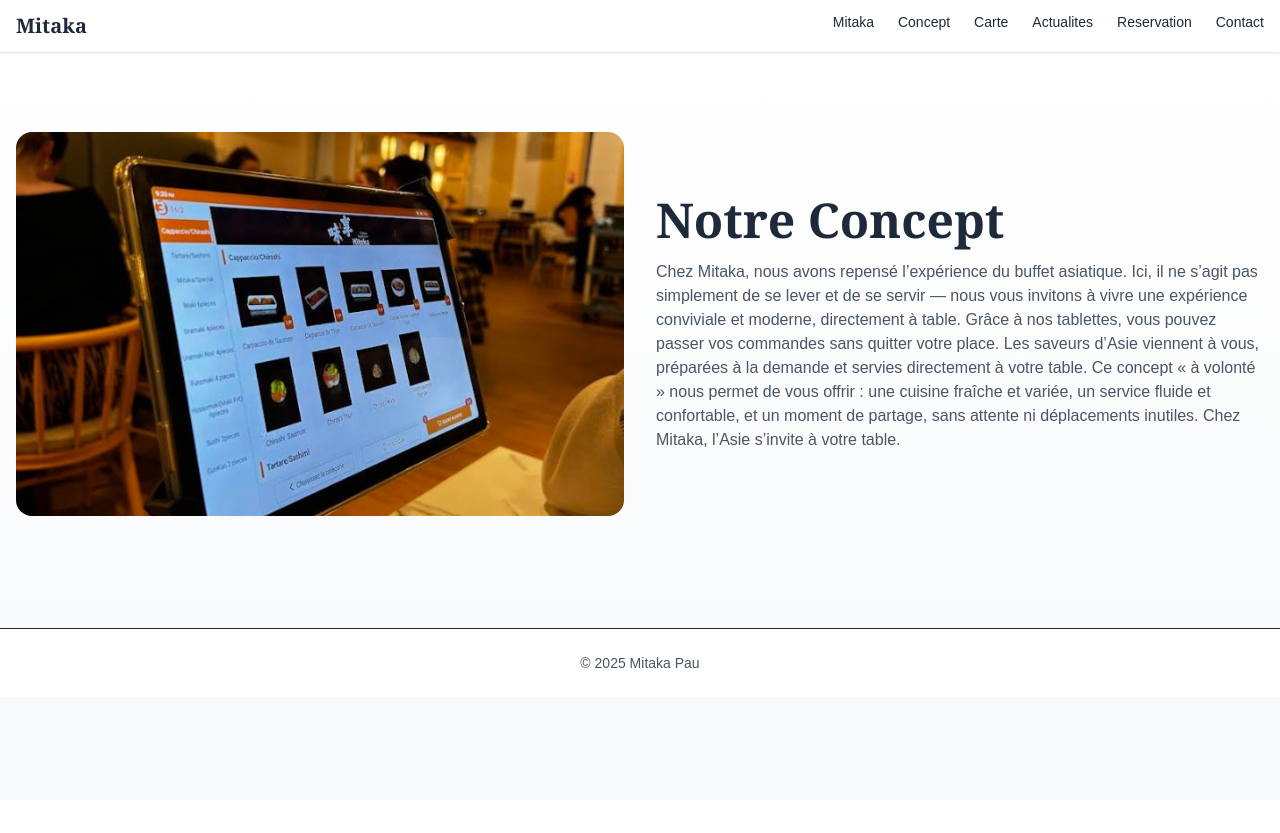
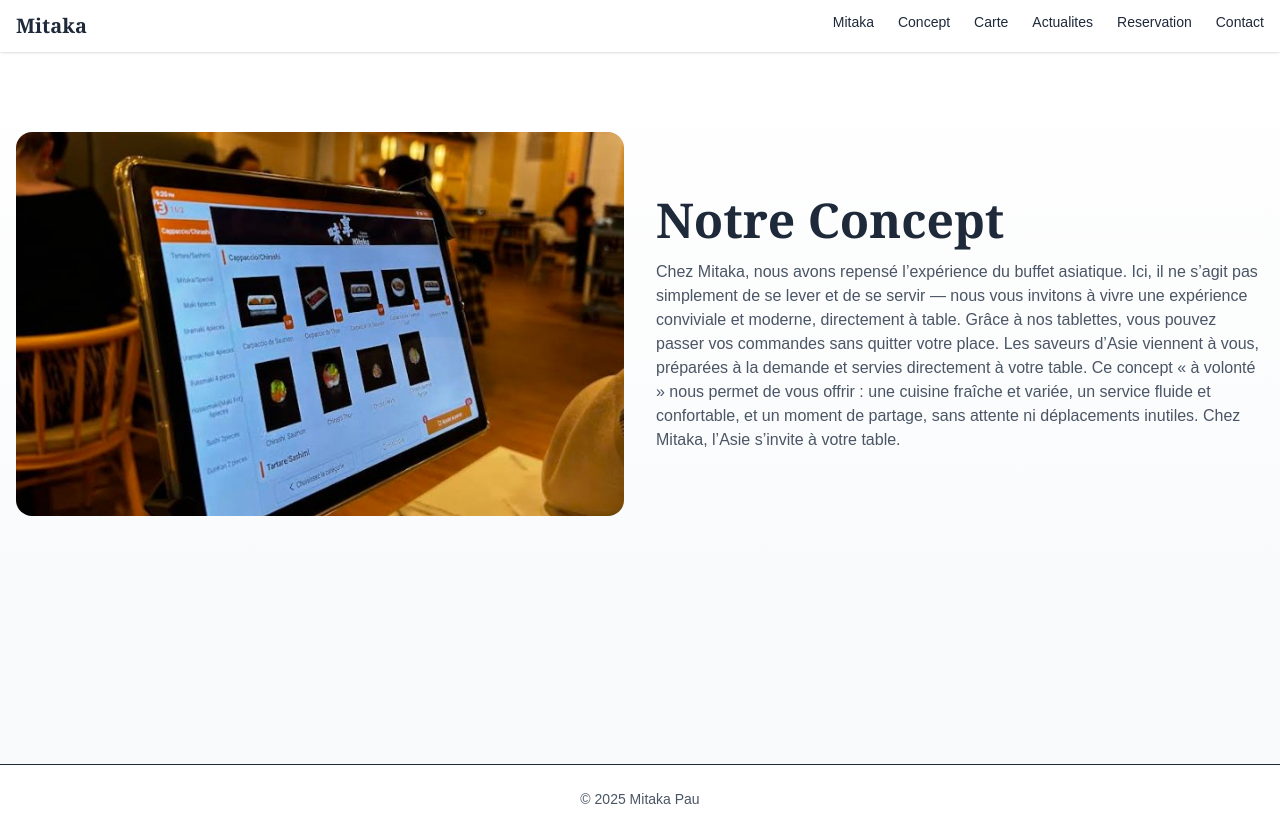
Before and after one commit to syss69/react-restaurant, a Next.js app: page /concept in a window 1280 px wide. Before the commit the page ends 800 px from the top, so only its background shows below. Built offline with nearby package versions, Linux system fonts and the light colour scheme; a web font is replaced by a local one.

Commit message:
fix height

```diff
--- a/src/app/concept/page.tsx
+++ b/src/app/concept/page.tsx
@@ -8,7 +8,8 @@ export default function Concept () {
     useReveal('.reveal')
 
     return(
-        <ImageTextSection
+        <div className="min-h-[85vh]">
+            <ImageTextSection
             title = "Notre Concept"
             description="Chez Mitaka, nous avons repensé l’expérience du buffet asiatique.
 Ici, il ne s’agit pas simplement de se lever et de se servir —
@@ -30,5 +31,6 @@ Chez Mitaka, l’Asie s’invite à votre table."
             imageAlt="Tablette pour faire vos commandes"
             imagePosition="left"
         />
+        </div>
     )
 }
--- a/src/app/contact/page.tsx
+++ b/src/app/contact/page.tsx
@@ -8,6 +8,9 @@ export default function Contact () {
     useReveal('.reveal')
 
     return(
-        <Info/>
+        <div className="min-h-[85vh]">
+            <Info/>
+        </div>
+
     )
 }
```
